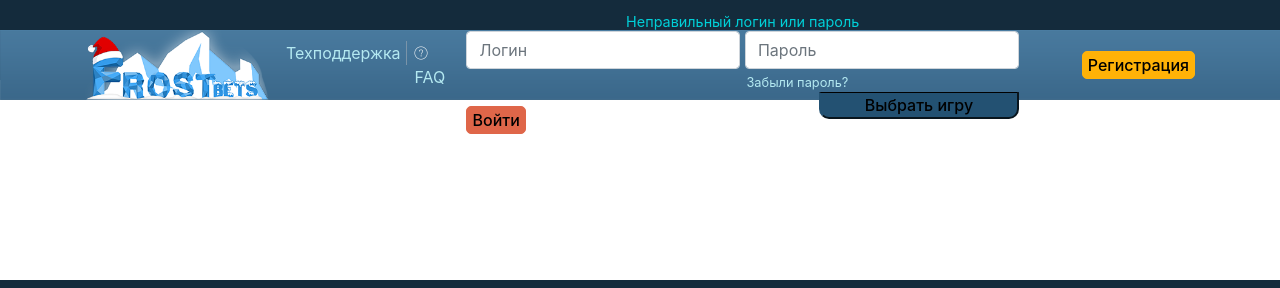
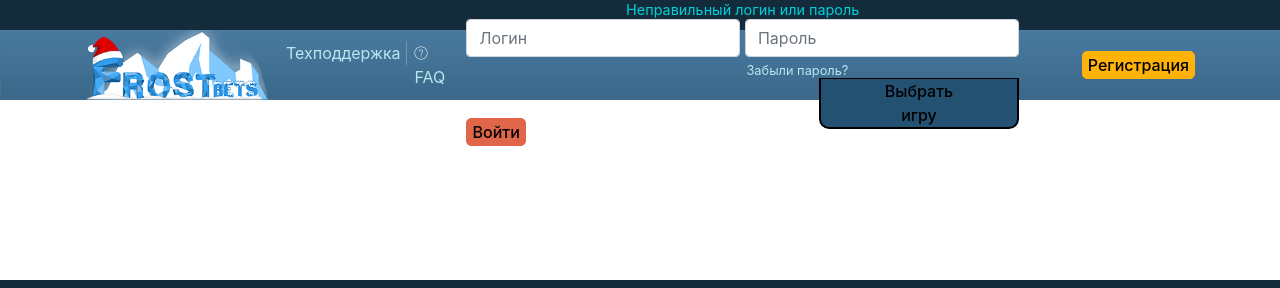
Before and after one commit to bkmz1840/FrostBet.com, a PHP site: page /index.html in a window 1280 px wide. Shown: the top 288 px of the page. Run offline with PHP 8.4, Linux system fonts and the light colour scheme; some libraries are stand-ins or nearby versions.

Commit message:
Fix "choose game"

```diff
--- a/FrostBets/css/main.css
+++ b/FrostBets/css/main.css
@@ -689,6 +689,8 @@ footer {
 }
 
 #games_index {
+	position: relative;
+	top: -2px;
 	display: none;
 	flex-direction: column;
 	justify-content: space-around;
@@ -703,14 +705,20 @@ footer {
 }
 
 #btn_choose_game_index {
+	position: relative;
+	top: -2px;
 	width: 200px;
 	background-color: #235172;
 	border-color: #235172;
-	outline: none;
-	padding: 0 10px 0 10px;
+	padding: 0 47px 0 47px;
+	color: #000;
 	font-weight: 500;
 	text-align: center;
+	text-decoration: none;
 	border-top: 1px solid #000;
+	border-left: 2px solid #000;
+	border-right: 2px solid #000;
+	border-bottom: 2px solid #000;
 	border-radius: 0 0 10px 10px;
 	-webkit-border-radius: 0 0 10px 10px;
    -moz-border-radius: 0 0 10px 10px;
--- a/FrostBets/index.php
+++ b/FrostBets/index.php
@@ -158,13 +158,12 @@
                                 <a href="#" id="csgo"><img src="media/csgo_logo.png"></a>
                                 <a href="#" id="dota2"><img src="media/dota_logo.png"></a>
                             </div>
-                            <button data-toggle="dropdown" aria-haspopup="true" aria-expanded="false" id="btn_choose_game_index"> Выбрать игру </button>
+                            <a href="" data-toggle="dropdown" aria-haspopup="true" aria-expanded="false" id="btn_choose_game_index"> Выбрать игру </a>
 
                         </div>
                     </div>
-
+                    <button class="ml-2 ml-lg-0 my-2 my-sm-0 mr-lg-2" id="btn_login">Войти</button>
                 </form>
-                <button class="ml-2 ml-lg-0 my-2 my-sm-0 mr-lg-2" id="btn_login">Войти</button>
                 <button class="btn my-2 my-sm-0" id="btn_registration" data-toggle="modal" data-target="#modal_registration">Регистрация</button>
 
             </div>
```
